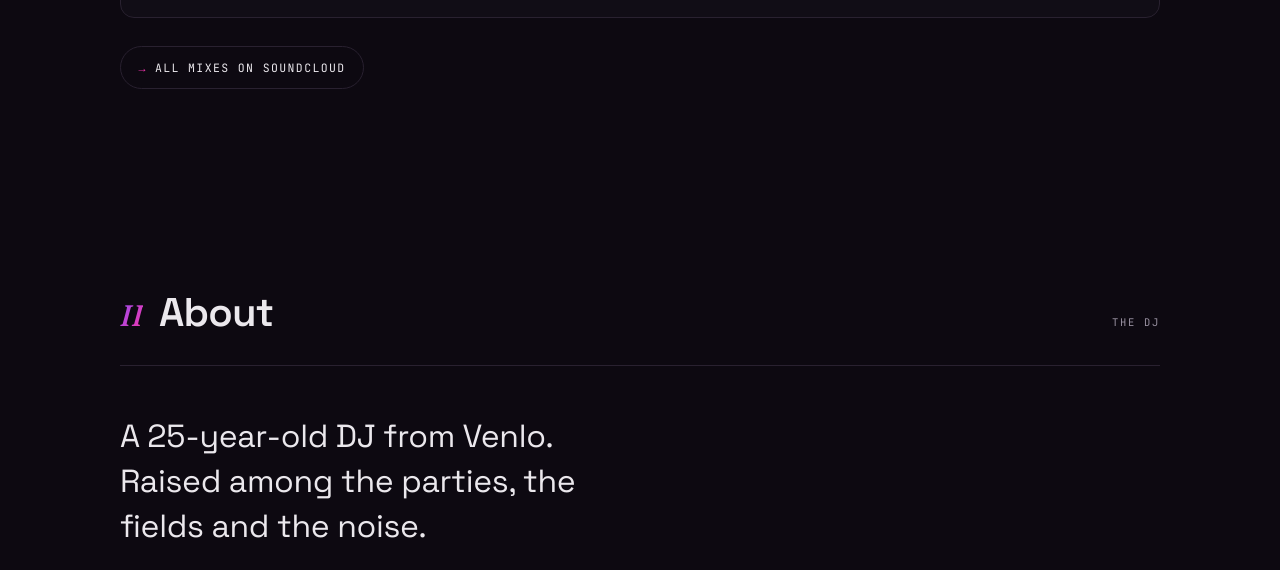
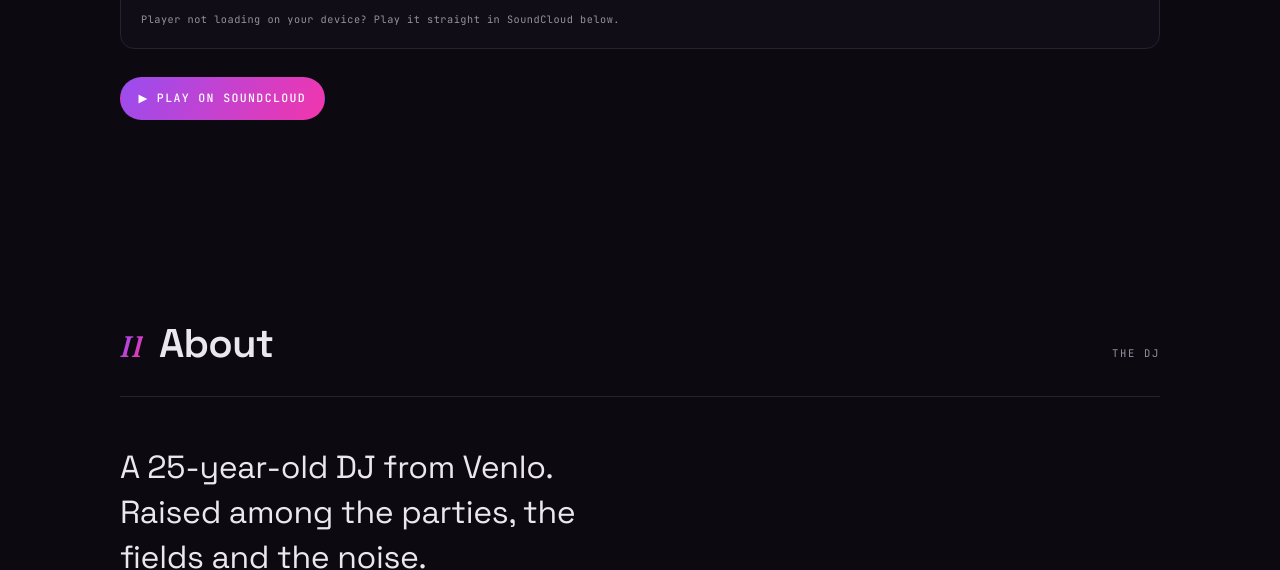
Before and after one commit to StanHendrix/xavaggi-site, a plain HTML site: page index.html in a window 1280 px wide. Shown: the part 1259-1829 px from the top of the page. Drawn offline with Linux system fonts and the light colour scheme.

Commit message:
Add Play on SoundCloud fallback button + hint
Co-Authored-By: Claude Opus 4.8 <noreply@anthropic.com>

```diff
--- a/index.html
+++ b/index.html
@@ -362,6 +362,14 @@
     }
     .mix__ext:hover { color: hsl(var(--magenta)); }
     .mix__fulllink { justify-self: start; margin-top: 0.25rem; }
+    .mix__hint {
+      font-family: var(--font-mono);
+      font-size: 0.64rem;
+      letter-spacing: 0.05em;
+      line-height: 1.7;
+      color: hsl(var(--muted));
+      margin-top: 0.85rem;
+    }
     @media (max-width: 600px) {
       .mix__ext { display: none; }
     }
@@ -560,9 +568,10 @@
           </div>
           <iframe height="166" scrolling="no" frameborder="no" allow="autoplay" loading="lazy"
             src="https://w.soundcloud.com/player/?url=https%3A//api.soundcloud.com/users/610053429&color=%23d61f8f&inverse=true&auto_play=false&hide_related=true&show_comments=false&show_user=true&show_reposts=false&show_teaser=false"></iframe>
+          <p class="mix__hint">Player not loading on your device? Play it straight in SoundCloud below.</p>
         </div>
 
-        <a class="mix__fulllink btn reveal" href="https://soundcloud.com/xejlpaulus" target="_blank" rel="noopener"><span class="arr">→</span> ALL MIXES ON SOUNDCLOUD</a>
+        <a class="mix__fulllink btn btn--cta reveal" href="https://soundcloud.com/xejlpaulus" target="_blank" rel="noopener"><span class="arr">▶</span> PLAY ON SOUNDCLOUD</a>
       </div>
     </div>
   </section>
```
